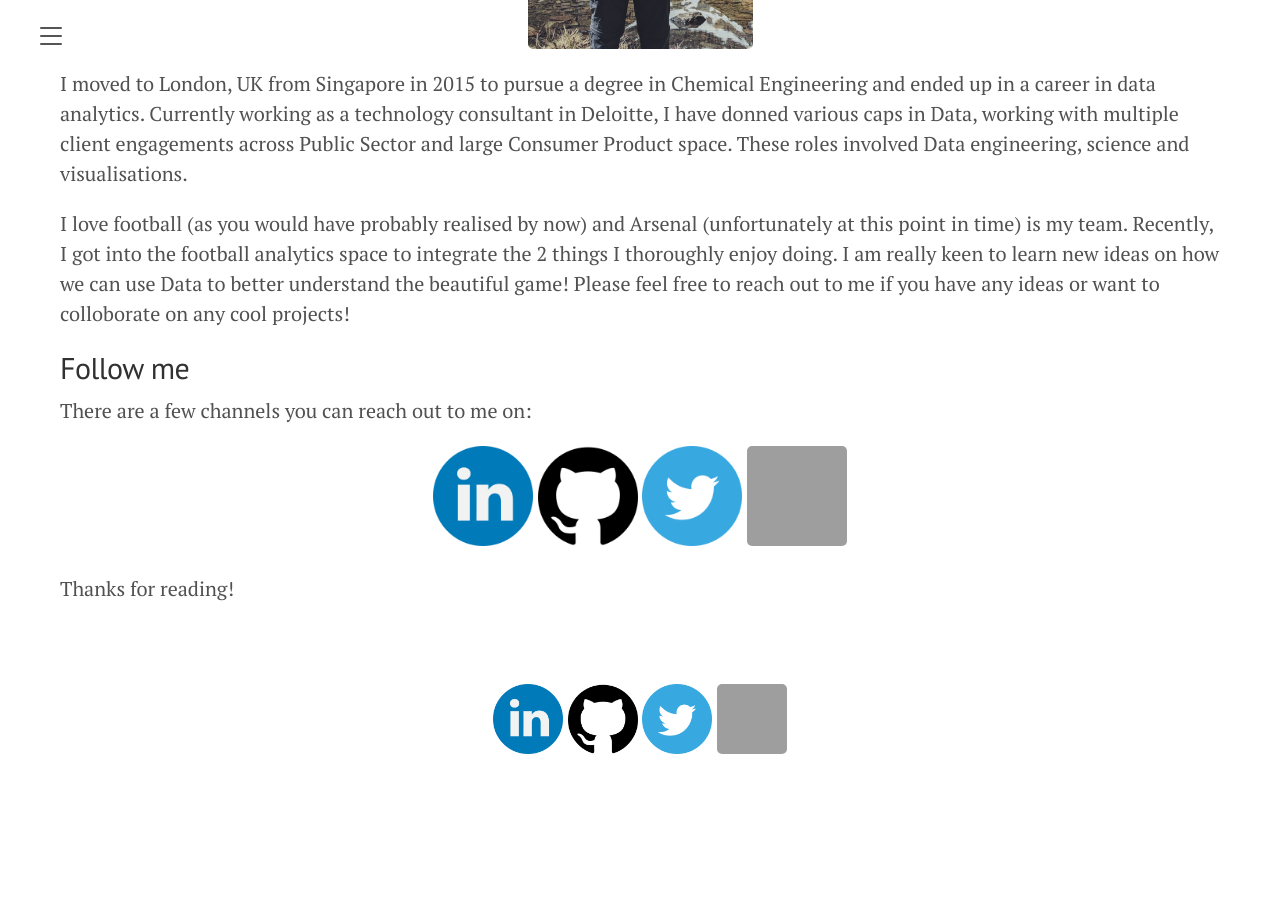
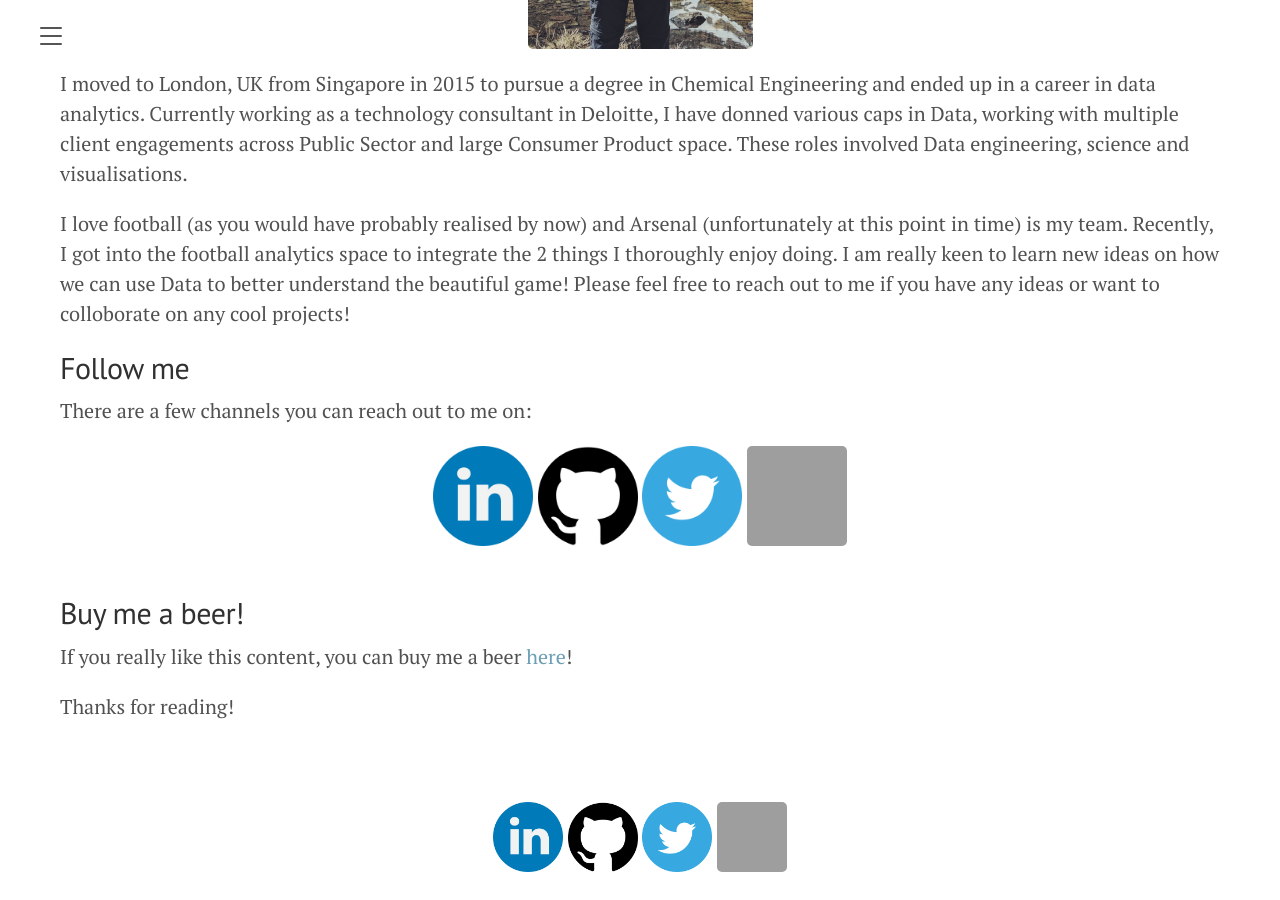
Before and after one commit to chuazy94/zy_blog_2, a Jekyll site: the page built from about.md, in a window 1280 px wide and 900 px high, scrolled down 721 px, cut to the strip 0-900 px from the top of the window. Built offline with Jekyll 4.4.1, drawn with Linux system fonts in a browser that asks for light colours; before the commit the page ends 1503 px from its top, so only the background shows below that; grey boxes are pictures that could not be loaded.

Commit message:
beer beer beer

```diff
--- a/about.md
+++ b/about.md
@@ -44,6 +44,10 @@ There are a few channels you can reach out to me on:
         </div>
 </div>
 
+## Buy me a beer!
+
+If you really like this content, you can buy me a beer <a href="https://www.buymeacoffee.com/zychua">here</a>!
+
 [comment]: <> [<img width="100" height="100" src="{{ site.baseurl }}/public/linkedin_icon-icons.com_65929.png">](https://www.linkedin.com/in/zhiyuanchua/)
 [comment]: <> [<img width="100" height="100" src="{{ site.baseurl }}/public/github-logo_icon-icons.com_73546.png">](https://github.com/chuazy94/)
 [comment]: <> [<img width="100" height="100" src="{{ site.baseurl }}/public/1491579542-yumminkysocialmedia22_83078.png">](https://https://twitter.com/chuazyyy/)
```
